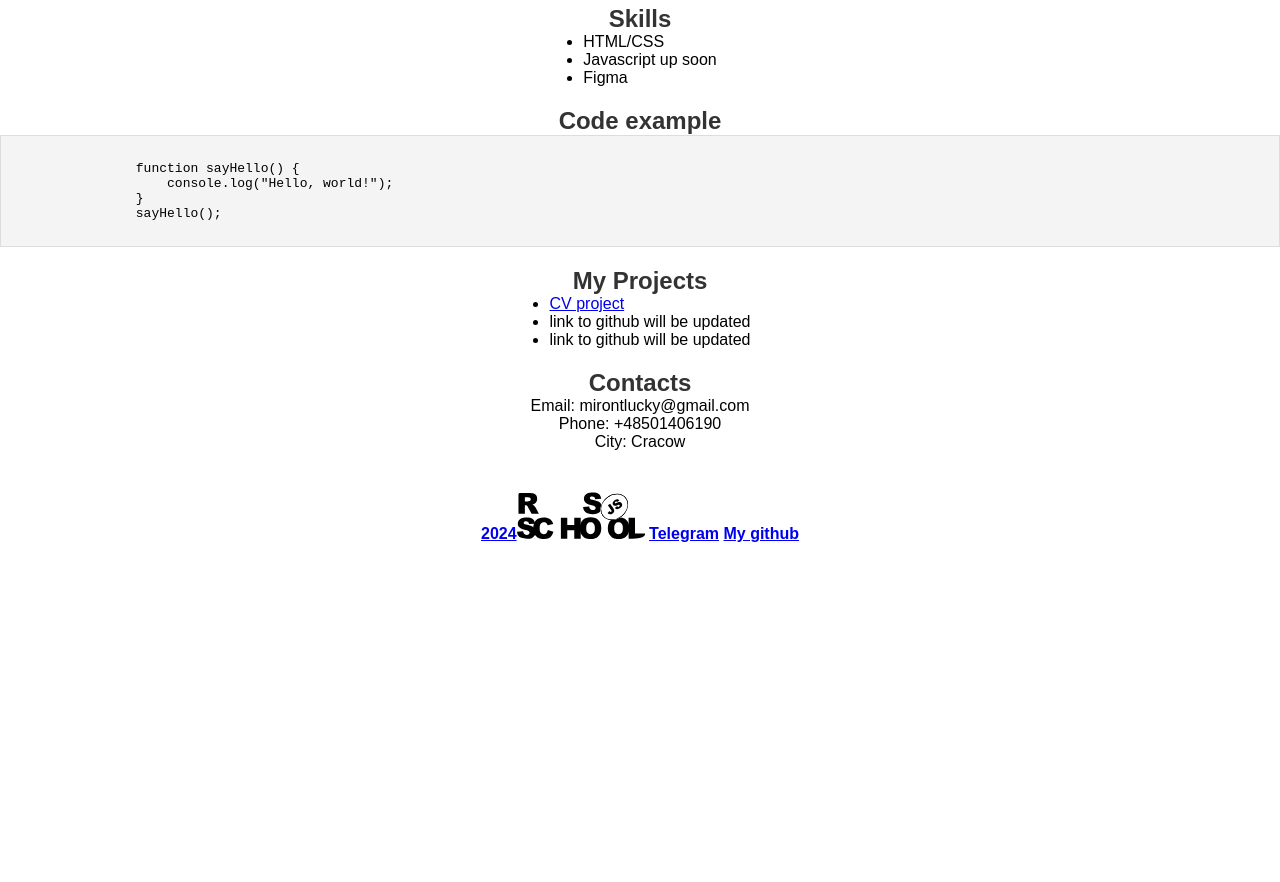
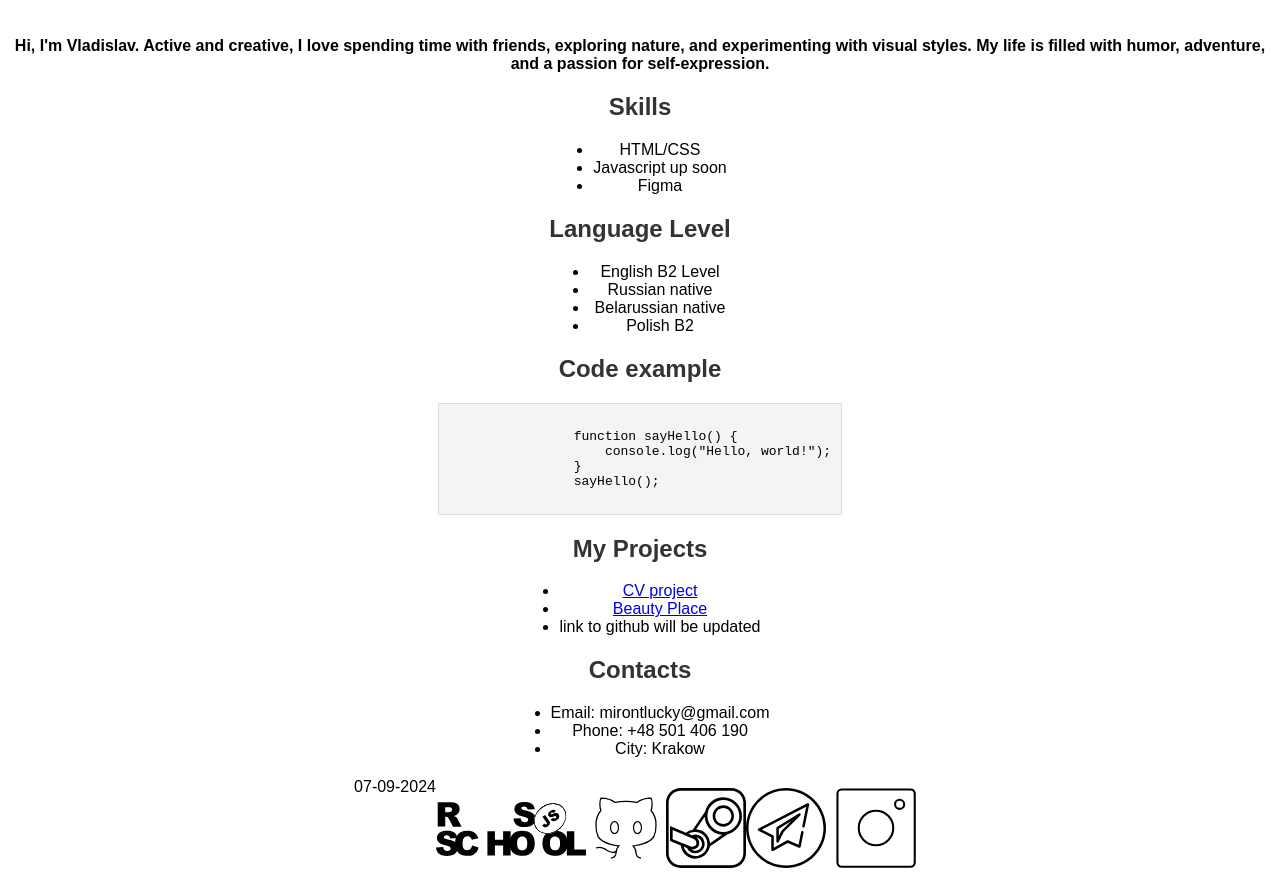
Before and after one commit to mirontlucky/rsschool-cv, a plain HTML site: page index.html in a window 1280 px wide. Shown: the part 335-1217 px from the top of the page. Before the commit the page ends 878 px from the top, so only its background shows below. Drawn offline with Linux system fonts and the light colour scheme.

Commit message:
fix/feat: add new icons, fix li elements, fix, add new links, feat language block

```diff
--- a/index.html
+++ b/index.html
@@ -6,6 +6,7 @@
         <title>CV</title>
     </head>
     <body>
+        <main>
             <div class="navbar" id="navbar">
                 <a href="#about">About me</a>
                 <a href="#skills">Skills</a>
@@ -20,6 +21,7 @@
                 <img src="Frogy.jpg" alt="photo" class="profile-photo">
                 <p><strong>Hi, I'm Vladislav. Active and creative, I love spending time with friends, exploring nature, and experimenting with visual styles. My life is filled with humor, adventure, and a passion for self-expression.</strong></p>
             </div>
+        </main>
 
         <div id="skills" class="skills">
             <h2>Skills</h2>
@@ -27,6 +29,16 @@
                 <li>HTML/CSS</li>
                 <li>Javascript up soon</li>
                 <li>Figma</li>
+            </ul>
+        </div>
+
+        <div class="lang">
+            <h2>Language Level</h2>
+            <ul>
+                <li>English B2 Level</li>
+                <li>Russian native</li>
+                <li>Belarussian native</li>
+                <li>Polish B2</li>
             </ul>
         </div>
 
@@ -40,11 +52,11 @@
             </code></pre>
         </div>
 
-        <div id="projects" class="Projects">
+        <div id="projects" class="projects">
             <h2>My Projects</h2>
             <ul>
                 <li><a href="https://github.com/mirontlucky/rsschool-cv" target="_blank">CV project</a></li>
-                <li>link to github will be updated</li>
+                <li><a href="https://artbackstage.tilda.ws/" target="_blank">Beauty Place</a></li>
                 <li>link to github will be updated</li>
             </ul>
         </div>
@@ -52,17 +64,22 @@
         <div class="container">
             <div id="contacts" class="contact-info">
                 <h2>Contacts</h2>
-                <p>Email: mirontlucky@gmail.com</p>
-                <p>Phone: +48501406190</p>
-                <p>City: Cracow</p>
+                <ul>
+                    <li>Email: mirontlucky@gmail.com</li>
+                    <li>Phone: +48 501 406 190</li>
+                    <li>City: Krakow</li>
+                </ul>
             </div>
         </div>
         <footer>
-            <strong>
-                <a href="https://rs.school/courses/javascript-ru">2024<img src="rs-school-logo.svg" alt="rs-logo" class="rs-logo"></a>
-                <a href="https://t.me/mirontlucky" target="_blank">Telegram</a>
-                <a href="https://github.com/mirontlucky" target="_blank">My github</a>
-            </strong>
+            <div class="about-content">
+                    <time datetime="07-09-2024">07-09-2024</time>
+                    <a href="https://rs.school/courses/javascript-ru"><img src="rs-school-logo.svg" alt="rs-school-logo" class="logo-rs"></a>
+                    <a href="https://github.com/mirontlucky" target="_blank"><img src="github-svg.svg" alt="Github-logo" class="logo-github"></a>
+                    <a href="https://steamcommunity.com/id/mirontlucky/"><img src="steam-logo.svg" alt="Steam-logo" class="logo-steam"></a>
+                    <a href="https://t.me/mirontlucky" target="_blank"><img src="telegram-logo.svg" alt="telegram-logo" class="logo-telegram"></a>
+                    <a href="https://www.instagram.com/mirontlucky/"><img src="instagram-logo.svg" alt="instagram-logo" class="logo-instagram"></a>
+            </div>
         </footer>
     </body>
 </html>
--- a/style.css
+++ b/style.css
@@ -1,8 +1,3 @@
-* {
-    margin: 0;
-    padding: 0;
-    box-sizing: border-box;
-}
 body {
     font-family: Arial, Helvetica, sans-serif;
     margin: 0;
@@ -25,27 +20,13 @@ body {
     text-decoration: none;
 }
 
-.navbar a:hover {
-    background-color: #ddd;
-    color: black;
-}
-
-.container {
-    padding: 20px;
-}
-
 h1, h2 {
     color: #333;
 }
-.contact-info, .skills, .about, .code, .projects {
-    margin-bottom: 20px;
-}
+.contact-info, .skills, .about, .code, .projects, .lang{
+    margin: 0 auto 20px;
+    max-width: fit-content;
 
-.about-content {
-    display: flex;
-    flex-direction: column;
-    align-items: center;
-    text-align: center;
 }
 
 .profile-photo {
@@ -57,6 +38,7 @@ h1, h2 {
 
 @media(min-width: 600px) {
     .about-content {
+        display: flex;
         flex-direction: row;
         text-align: left;
         justify-content: center; /*поможет?*/
@@ -76,39 +58,42 @@ h1, h2 {
     text-align: left;
 }
 
-ul {
-    padding-left: 20px;
-    display: inline-block;
-    text-align: left;
-}
-
 .footer {
     background-color: #333;
     color: #f2f2f2;
+    border: 1px solid #333;
     text-align: center;
     padding: 10px 0;
     position: fixed;
     width: 100%;
-    bottom: 0;
     margin-top: 100%;
+    display: inline-block;
 }
 
-.footer a {
-    color: #f2f2f2;
-    margin: 0 10px;
-    text-decoration: none;
+.logo-rs {
+    height: 100px;
+    width: 150px;
+    border-radius: 10%;
 }
 
-.footer a:hover {
-    color: #ddd;
+.logo-steam {
+    height: 100px;
+    width: 80px;
+    border-radius: 10%;
 }
 
-footer p{
-    margin: 0.5rem 0;
+.logo-telegram {
+    height: 100px;
+    width: 80px;
+    border-radius: 10%;
 }
 
-.rs-logo {
-    max-width: 10%;
-    height: auto;
-    border-radius: 10%;
+.logo-github {
+    height: 100px;
+    width: 80px;
 }
+
+.logo-instagram {
+    height: 100px;
+    width: 100px;
+}
```
Also changed, not shown: github-svg.svg (added), instagram-logo.svg (added), steam-logo.svg (added), telegram-logo.svg (added). Lines whose indentation alone changed are shown as unchanged.
